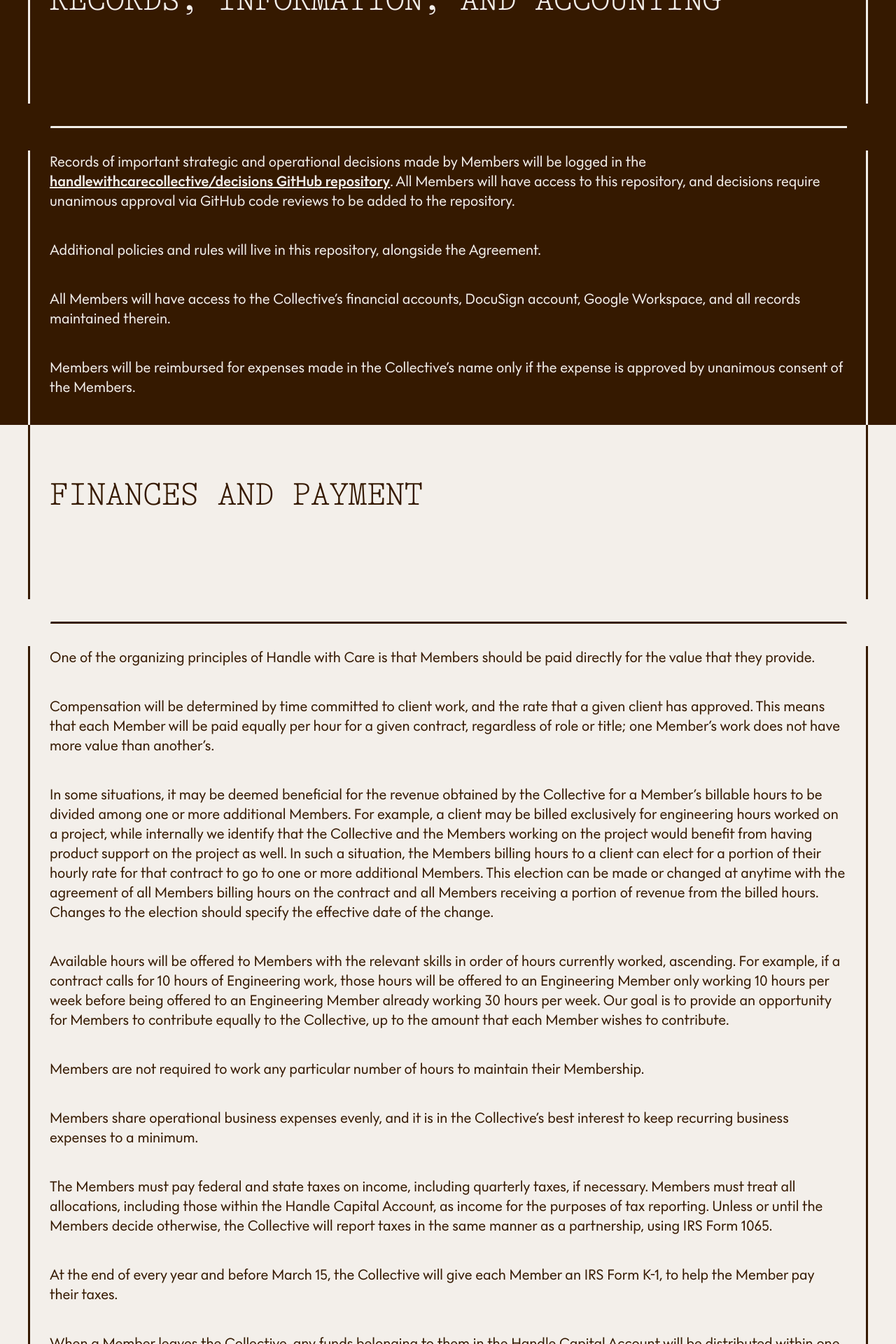
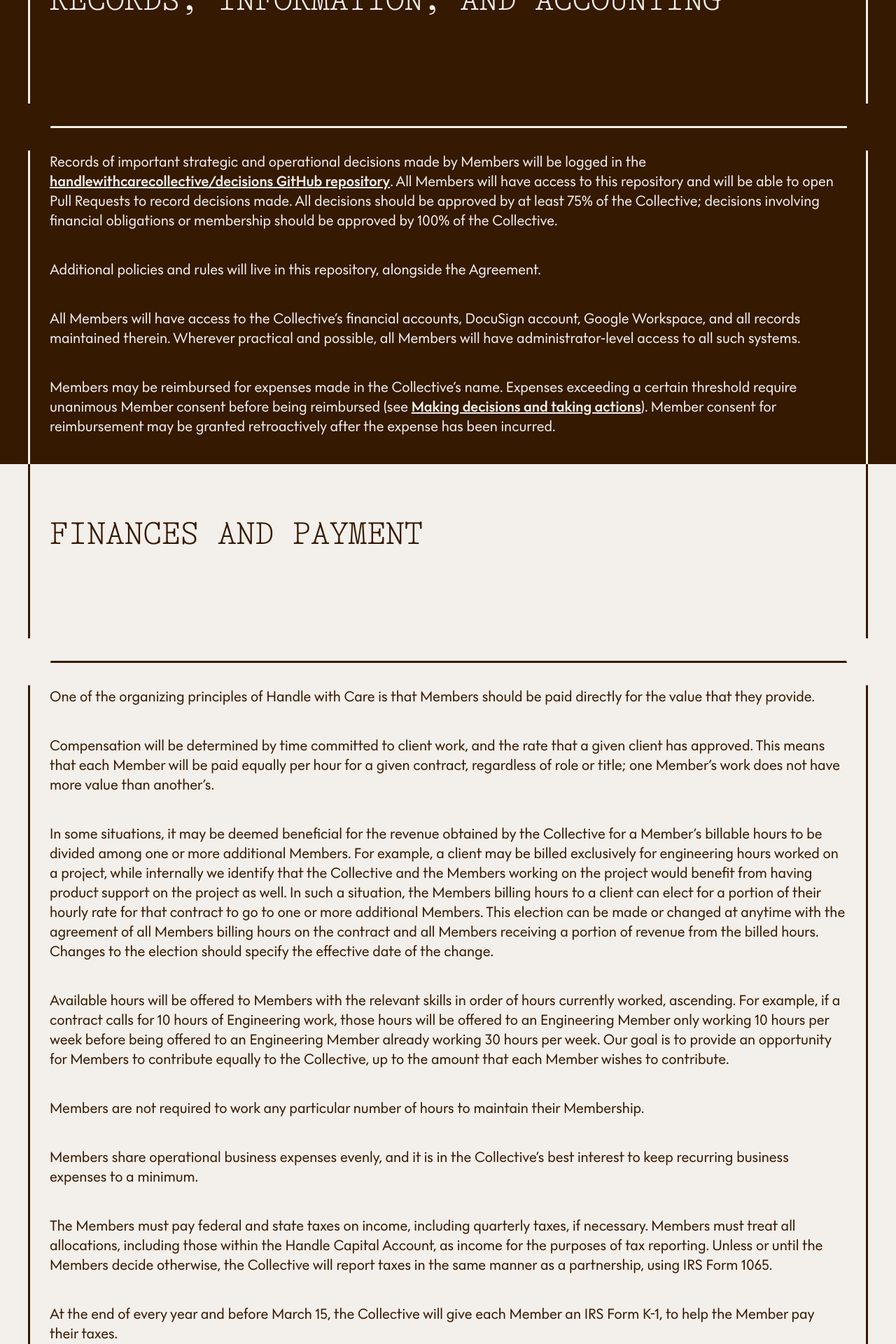
Before and after one commit to handlewithcarecollective/operating-agreement, a Jekyll site: the page built from index.md, in a window 1280 px wide. Shown: the part 4213-6133 px from the top of the page at 70% size. Built offline with Jekyll 4.4.1, drawn with Linux system fonts in a browser that asks for light colours; some web fonts are replaced; our own code applies the rules of GitHub Pages for plain Markdown files; some of the changed text lies outside the part shown.

Commit message:
Improve internal consistency, add section about leaving

```diff
--- a/_layouts/default.html
+++ b/_layouts/default.html
@@ -29,6 +29,7 @@
   </footer>
   <script src="{{ "/assets/js/scale.fix.js" | relative_url }}"></script>
   <script src="{{ "/assets/js/sectionize.js" | relative_url }}"></script>
+  <noscript><div class="noscript-banner">NOTE: Some elements of this page may not render correctly with JavaScript disabled.</div></noscript>
 </body>
 
 </html>
--- a/assets/css/style.scss
+++ b/assets/css/style.scss
@@ -211,3 +211,12 @@ table {
   font-family: 'Qwitcher Grypen';
   font-size: 2rem;
 }
+
+.noscript-banner {
+  background: red;
+  padding: 6px;
+  position: fixed;
+  text-align: center;
+  top: 0;
+  width: 100%;
+}
--- a/index.md
+++ b/index.md
@@ -96,13 +96,17 @@ If a given Member finds themself the only one skilled in a particular task, they
 ---
 
 Records of important strategic and operational decisions made by Members will be logged in the [handlewithcarecollective/decisions GitHub repository](https://github.com/handlewithcarecollective/decisions).
-All Members will have access to this repository, and decisions require unanimous approval via GitHub code reviews to be added to the repository.
+All Members will have access to this repository and will be able to open Pull Requests to record decisions made.
+All decisions should be approved by at least 75% of the Collective; decisions involving financial obligations or membership should be approved by 100% of the Collective.
 
 Additional policies and rules will live in this repository, alongside the Agreement.
 
 All Members will have access to the Collective's financial accounts, DocuSign account, Google Workspace, and all records maintained therein.
+Wherever practical and possible, all Members will have administrator-level access to all such systems.
 
-Members will be reimbursed for expenses made in the Collective's name only if the expense is approved by unanimous consent of the Members.
+Members may be reimbursed for expenses made in the Collective's name.
+Expenses exceeding a certain threshold require unanimous Member consent before being reimbursed (see [Making decisions and taking actions](#making-decisions-and-taking-actions)).
+Member consent for reimbursement may be granted retroactively after the expense has been incurred.
 
 ### Finances and payment
 
@@ -141,13 +145,25 @@ Similarly, if the Collective is dissolved, funds will be paid out in the followi
 2. The Collective will pay all debts, loans, and guaranteed payments to Members
 3. Any remaining Capital Account funds will be distributed evenly to current Members
 
+### Leaving the collective
+
+Members may leave the Collective voluntarily at any time.
+Upon electing to leave the Collective, a Member must:
+
+1. ensure they have contributed a prorated amount towards the Collective's shared operating expenses
+2. submit a PR removing their signaure from this Agreement
+
+A Member may also be removed from the Collective with unanimous consent of all other Members.
+
+If a past Member wishes to rejoin the Collective, they must go through the same process as a new prospective Member (i.e. via unanimous consent of all current Members).
+
 ### Successors
 
 ---
 
 This Agreement is binding on successors.
-The present Agreement is and the terms and conditions contained herein apply to and are binding on the Members' successors, assignees, executors, administrators, beneficiaries, and representatives.
-This applies even of those successors did not sign this Agreement.
+The present Agreement and the terms and conditions contained herein apply to and are binding on the Members' successors, assignees, executors, administrators, beneficiaries, and representatives.
+This applies even if those successors did not sign this Agreement.
 
 ### Signatures
 
```
